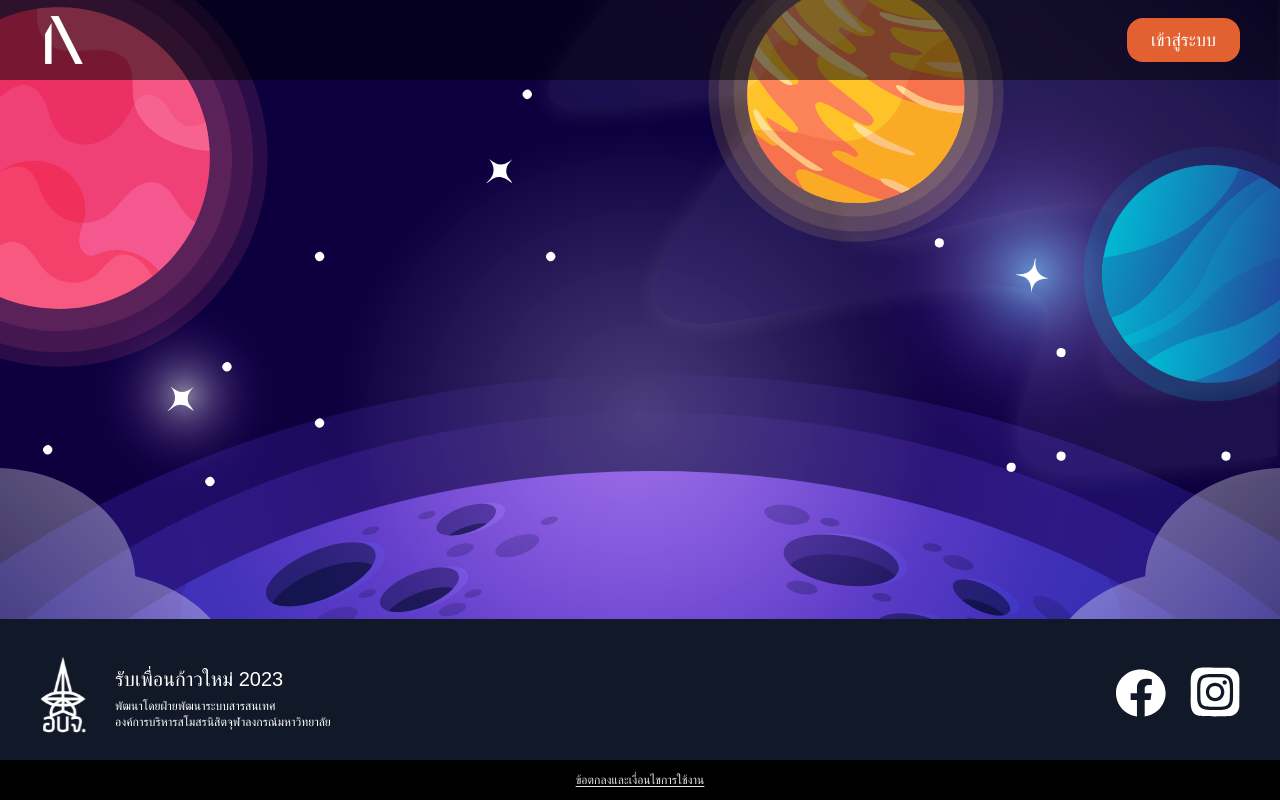
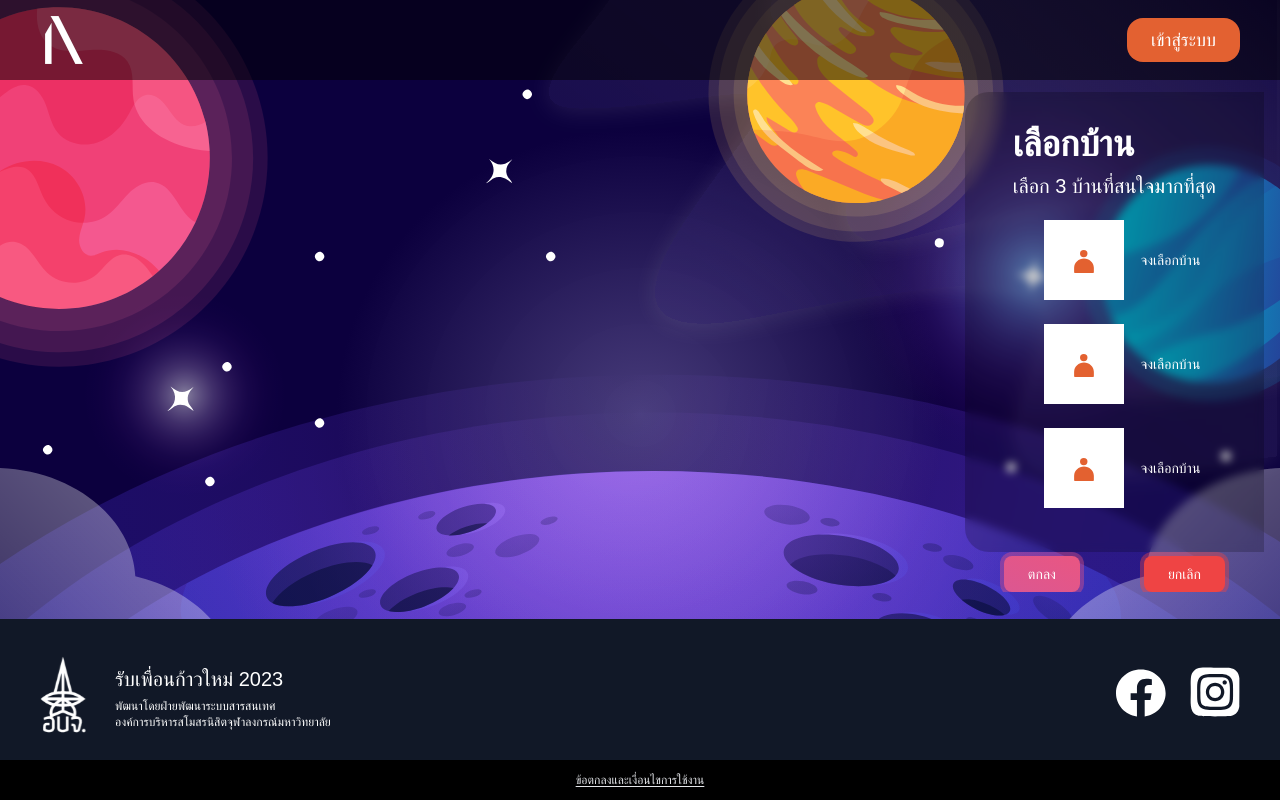
Before and after one commit to isd-sgcu/rpkm66-frontend, a Next.js app: page /baan-choosing in a window 1280 px wide. Built offline with nearby package versions, Linux system fonts and the light colour scheme; no server answers; a web font is replaced by a local one.

Commit message:
feat: add three chosen baan

```diff
--- a/src/pages/baan-choosing.tsx
+++ b/src/pages/baan-choosing.tsx
@@ -1,16 +1,93 @@
+import Image from 'next/image';
 import Navbar from '@/components/Navbar';
 import Footer from '@/components/Footer';
 
 const BannSelection = () => {
+    interface selectedBaan {
+        imageURL: string;
+        size: string;
+        name: string;
+    }
+    const profilePicPlaceholderURL = '/images/pfp-placeholder.svg';
+    const image: selectedBaan[] = [
+        {
+            imageURL: profilePicPlaceholderURL,
+            name: 'จงเลือกบ้าน',
+            size: '',
+        },
+        {
+            imageURL: profilePicPlaceholderURL,
+            name: 'จงเลือกบ้าน',
+            size: '',
+        },
+        {
+            imageURL: profilePicPlaceholderURL,
+            name: 'จงเลือกบ้าน',
+            size: '',
+        },
+    ];
+    const bgStyle: string =
+        'bg-black/20 backdrop-blur-sm mt-3 mb-1 mr-none p-auto py-8 px-12';
+    const bottonStyle: string =
+        'lg:mx-8 lg:px-6 text-sm py-2 mx-auto px-3 rounded-lg ring-4';
     return (
         <>
             <Navbar />
             <div className="w-screen h-screen">
                 <div className="text-xl font-ibm flex lg:flex-row flex-col text-white relative z-0 overflow-clip translate-y-20">
-                    <div className="lg:ml-auto lg:mr-4"></div>
+                    <div className="lg:ml-auto lg:mr-4">
+                        <div className={`${bgStyle} rounded-s-3xl`}>
+                            <h1 className="text-3xl lg:text-4xl font-bold relative z-0 leading-none select-none">
+                                เลือกบ้าน
+                            </h1>
+                            <h2 className="text-xl lg:text-l my-3 relative z-0 leading-none select-none">
+                                เลือก 3 บ้านที่สนใจมากที่สุด
+                            </h2>
+                            <div className="flex lg:flex-col justify-center items-center">
+                                {image.map((e: selectedBaan, index: number) => {
+                                    return (
+                                        <div
+                                            key={index}
+                                            className="flex flex-col lg:flex-row text-sm items-center"
+                                        >
+                                            <div
+                                                className={`h-20 w-20 bg-white my-3 mx-4 flex items-center justify-center`}
+                                            >
+                                                <Image
+                                                    src={e.imageURL}
+                                                    alt={e.name}
+                                                    width={20}
+                                                    height={20}
+                                                    className="fill"
+                                                />
+                                            </div>
+                                            <p>
+                                                {e.size == ''
+                                                    ? 'จงเลือกบ้าน'
+                                                    : `${e.size}: ${e.name}`}
+                                            </p>
+                                        </div>
+                                    );
+                                })}
+                            </div>
+                        </div>
+                        <div className="lg:text-xl text-base flex items-center justify-center text-center">
+                            <button
+                                className={`${bottonStyle} bg-pink-400 ring-pink-400/40 bg-gradient-to-bl from-pink-400 to-pink-800/20`}
+                                onClick={() => console.log('Pink was clicked')}
+                            >
+                                ตกลง
+                            </button>
+                            <button
+                                className={`${bottonStyle} bg-red-500 ring-red-500/40`}
+                                onClick={() => console.log('Red was clicked')}
+                            >
+                                ยกเลิก
+                            </button>
+                        </div>
+                    </div>
                 </div>
             </div>
-
             <Footer />
         </>
     );
```
